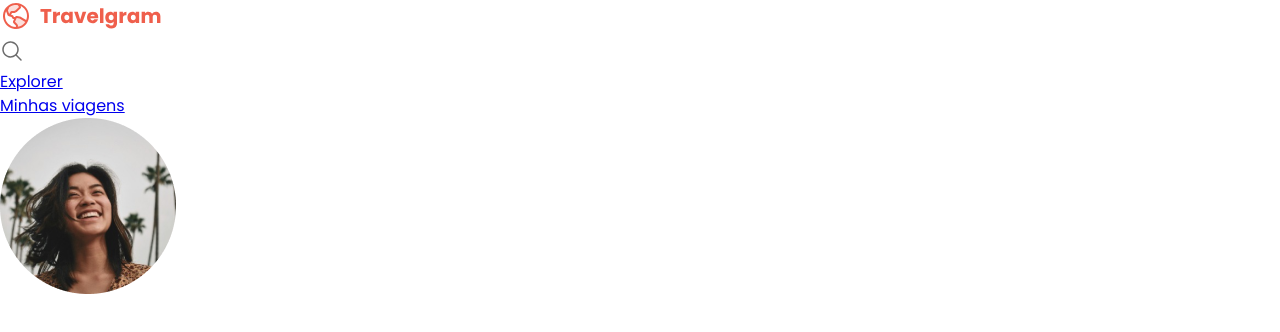
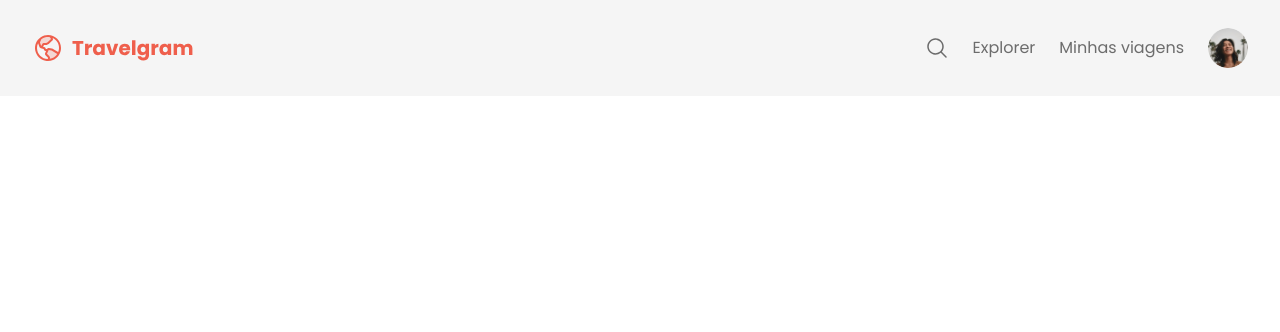
Before and after one commit to AdrianoTobias/travelgram, a plain HTML site: page index.html in a window 1280 px wide. Drawn offline with Linux system fonts and the light colour scheme.

Commit message:
add nav style

```diff
--- a/index.html
+++ b/index.html
@@ -11,25 +11,30 @@
         <link href="https://fonts.googleapis.com/css2?family=Poppins:wght@400;700&display=swap" rel="stylesheet" />
     </head>
     <body>
-        <nav>
+        <div class="bg-surface-color">
+            <nav class="container">
               <a href="#" id="logo">
                 <img src="assets/Logo.svg" alt="Logomarca" />
               </a>
               <ul id="primary-menu">
                 <li>
                   <a href="#">
-                    <img src="assets/icons/MagnifyingGlass.svg" alt="ícone de lupa" />
+                    <img src="assets/icons/MagnifyingGlass.svg" alt="Ícone de lupa" />
                   </a>
                 </li>
                 <li><a href="#">Explorer</a></li>
                 <li><a href="#">Minhas viagens</a></li>
                 <li>
                   <a href="#">
-                    <img src="assets/Profile pic.png" alt="Imagem de Isabela Torres" />
+                    <img
+                      src="assets/Profile pic.png"
+                      alt="Imagem de Isabela Torres"
+                    />
                   </a>
                 </li>
               </ul>
             </nav>
+        </div>
         <header></header>
     </body>
 </html>
--- a/styles/global.css
+++ b/styles/global.css
@@ -25,3 +25,23 @@
     color: var(--text-color-secondary);
     background-color: var(--background-color);
   }
+
+  a {
+    text-decoration: none;
+    color: inherit;
+  }
+
+  a:hover {
+    color: var(--brand-color);
+    text-decoration: underline;
+  }
+
+  .container {
+    padding-inline: 32px;
+    max-width: 1280px;
+    margin-inline: auto;
+  }
+
+  .bg-surface-color {
+    background-color: var(--surface-color);
+  }
--- a/styles/index.css
+++ b/styles/index.css
@@ -1 +1,2 @@
 @import url(global.css);
+@import url(nav.css);
--- /dev/null
+++ b/styles/nav.css
@@ -0,0 +1,24 @@
+nav {
+    display: flex;
+    justify-content: space-between;
+    align-items: center;
+
+    line-height: 0;
+    padding-block: 20px;
+  }
+
+  nav ul {
+    list-style: none;
+    display: flex;
+    align-items: center;
+    gap: 24px;
+
+    padding-block: 8px;
+  }
+
+  nav ul li:last-child img {
+    width: 40px;
+    height: 40px;
+    object-fit: cover;
+    border-radius: 50%;
+  }
```
Lines whose indentation alone changed are shown as unchanged.
